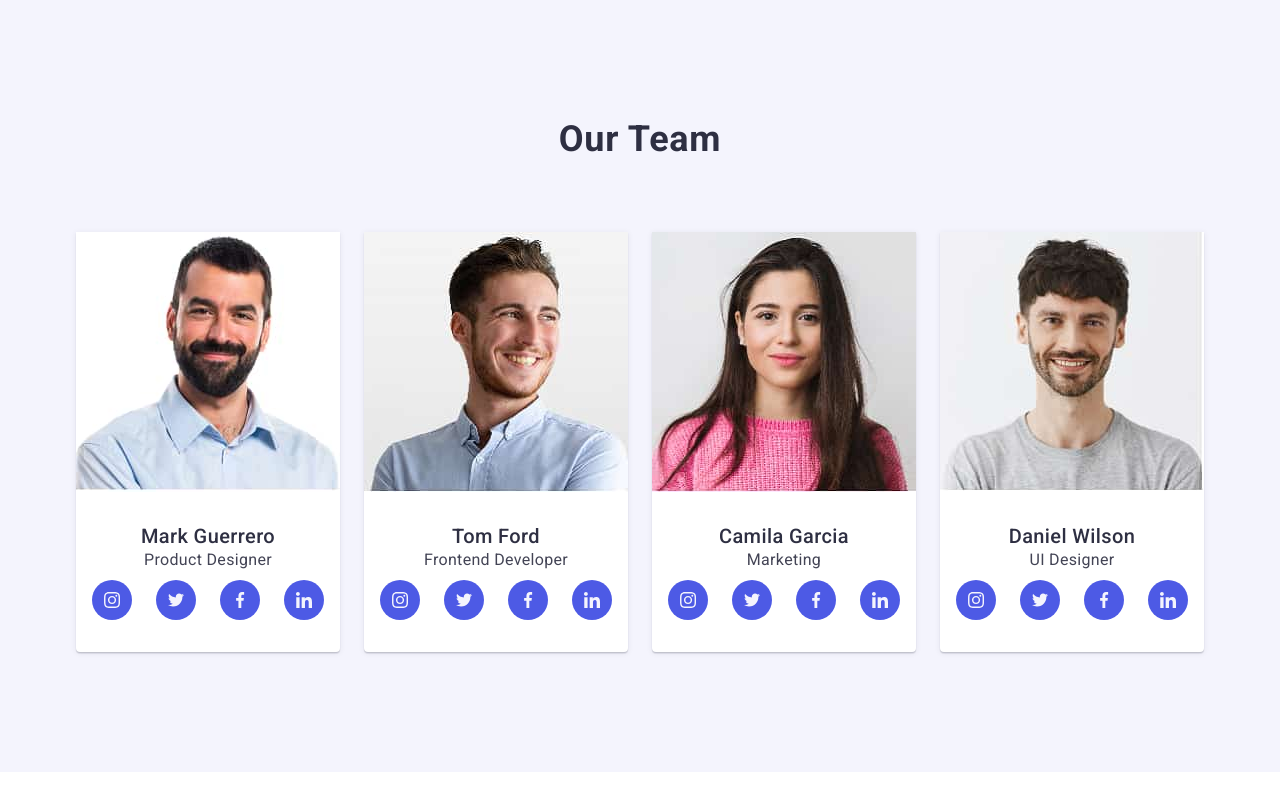
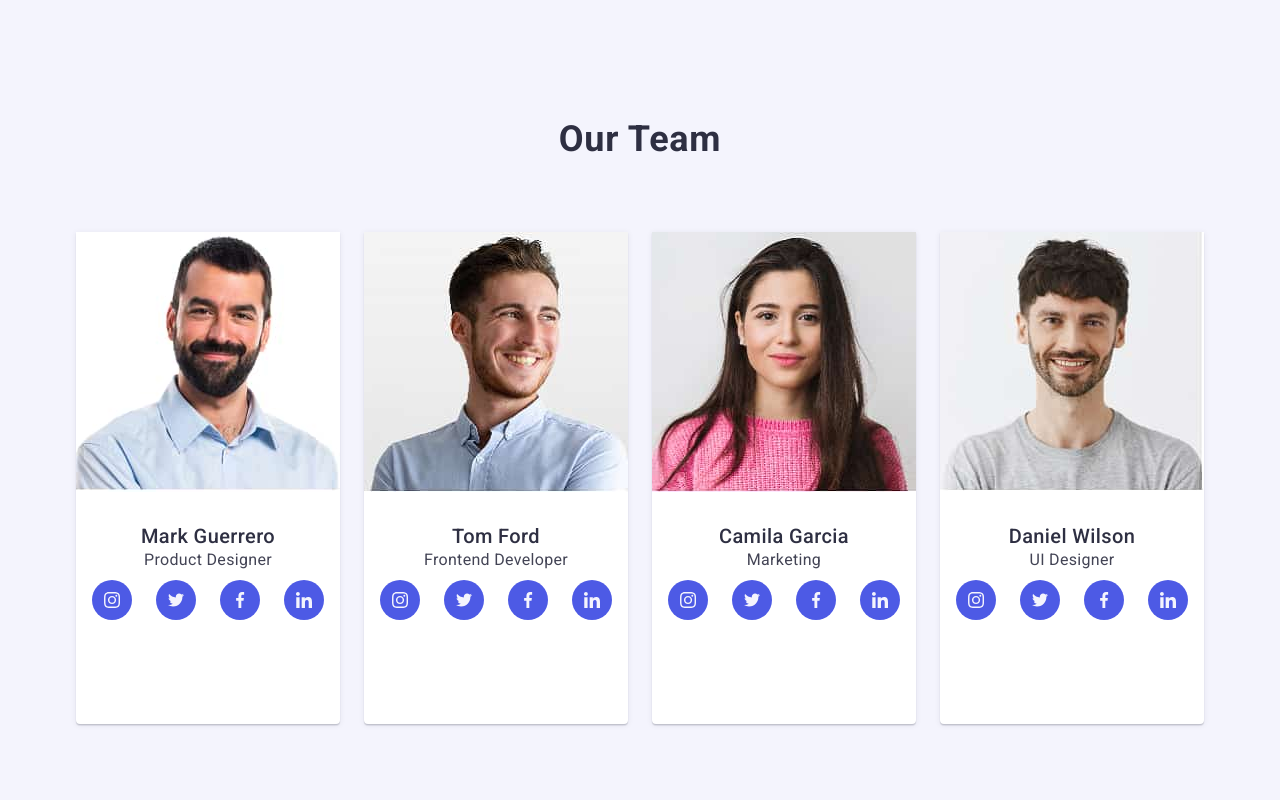
Before and after one commit to UshakovOleksii/goit-markup-hw-06, a plain HTML site: page index.html in a window 1280 px wide. Shown: the part 1240-2040 px from the top of the page. Drawn offline with nearby package versions, Linux system fonts and the light colour scheme.

Commit message:
bugs in our team section have been removed

```diff
--- a/css/styles.css
+++ b/css/styles.css
@@ -51,6 +51,7 @@ ol li {
   clip: rect(0 0 0 0);
   overflow: hidden;
 }
+
 img {
   display: block;
   max-width: 100%;
@@ -1106,6 +1107,7 @@ img {
   box-shadow: 0px 1px 6px rgba(46, 47, 66, 0.08),
     0px 1px 1px rgba(46, 47, 66, 0.16), 0px 2px 1px rgba(46, 47, 66, 0.08);
   transition: box-shadow 250ms cubic-bezier(0.4, 0, 0.2, 1);
+  padding-bottom: 72px;
 }
 .team-item:hover {
   box-shadow: 0 8px 16px rgba(0, 0, 0, 0.3);
--- a/index.html
+++ b/index.html
@@ -194,7 +194,7 @@
       </section>
 
       <section class="section-team">
-        <div class="container">
+        <div class="container team">
           <h2 class="section-heading">Our Team</h2>
           <ul class="team-list">
             <li class="team-item">
```
